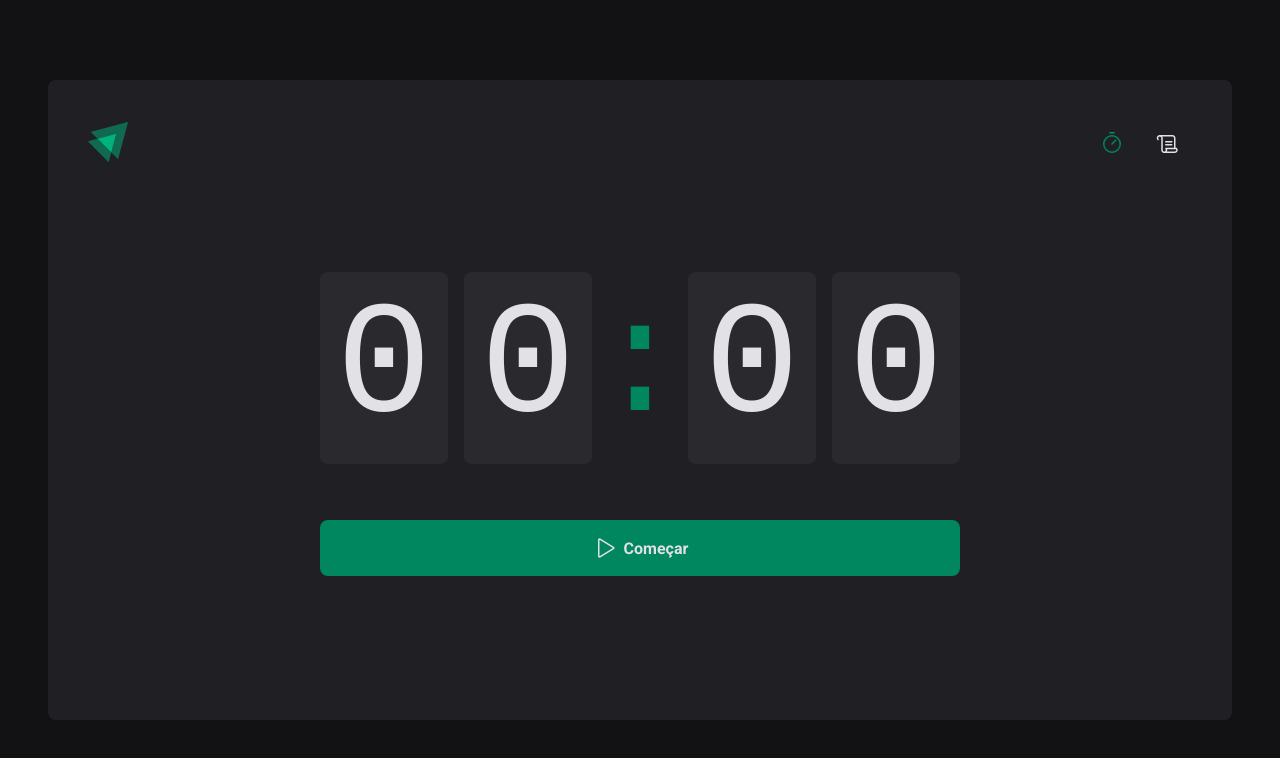
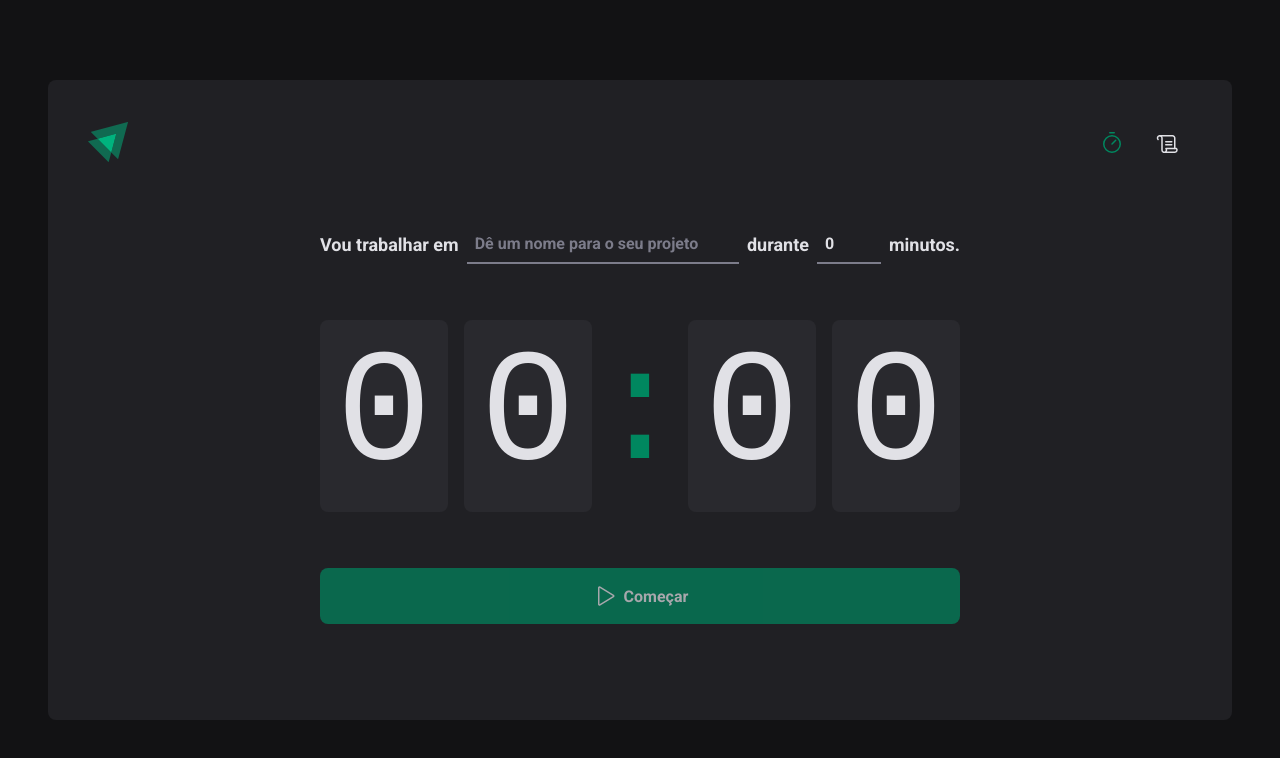
Before and after one commit to CaioScatolino/02-ignite-timer, a React (Vite) app: page / in a window 1280 px wide. Shown: the top 758 px of the page. Built offline with nearby package versions, Linux system fonts and the light colour scheme.

Commit message:
Atualizando aulas

```diff
--- a/src/pages/Home/components/Countdown/index.tsx
+++ b/src/pages/Home/components/Countdown/index.tsx
@@ -1,12 +1,16 @@
 import { differenceInSeconds } from 'date-fns'
-import { useContext, useEffect, useState } from 'react'
+import { useContext, useEffect } from 'react'
 import { CyclesContext } from '../..'
 import { CountdownContainer, Separator } from './styles'
 
 export function Countdown() {
-  const { activeCycle, activeCycleId, markCurrentCycleAsFinished } =
-    useContext(CyclesContext)
-  const [amountSecondsPassed, setAmountSecondsPassed] = useState(0)
+  const {
+    activeCycle,
+    activeCycleId,
+    markCurrentCycleAsFinished,
+    amountSecondsPassed,
+    setSecondsPassed,
+  } = useContext(CyclesContext)
 
   const totalSeconds = activeCycle ? activeCycle.minutesAmount * 60 : 0
 
@@ -21,10 +25,10 @@
 
         if (secondsDifference >= totalSeconds) {
           markCurrentCycleAsFinished()
-          setAmountSecondsPassed(totalSeconds)
+          setSecondsPassed(totalSeconds)
           clearInterval(interval)
         } else {
-          setAmountSecondsPassed(secondsDifference)
+          setSecondsPassed(secondsDifference)
         }
       }, 1000)
     }
@@ -32,7 +36,13 @@
     return () => {
       clearInterval(interval)
     }
-  }, [activeCycle, activeCycleId, totalSeconds, markCurrentCycleAsFinished])
+  }, [
+    activeCycle,
+    activeCycleId,
+    totalSeconds,
+    markCurrentCycleAsFinished,
+    setSecondsPassed,
+  ])
 
   const currentSeconds = activeCycle ? totalSeconds - amountSecondsPassed : 0
 
--- a/src/pages/Home/components/newCycleForm/index.tsx
+++ b/src/pages/Home/components/newCycleForm/index.tsx
@@ -1,27 +1,12 @@
 import { FormContainer, MinutesAmountInput, TaskInput } from './styles'
-import * as zod from 'zod'
-import { useForm } from 'react-hook-form'
-import { zodResolver } from '@hookform/resolvers/zod'
+import { useFormContext } from 'react-hook-form'
+import { useContext } from 'react'
+import { CyclesContext } from '../..'
 
+export function NewCycleForm() {
+  const { activeCycle } = useContext(CyclesContext)
+  const { register } = useFormContext()
 
-
-const newCycleFormValidationSchema = zod.object({
-  task: zod.string().min(1, 'Informe a tarefa'),
-  minutesAmount: zod
-    .number()
-    .min(1, 'O valor precisa ser de no mínimo 5 min')
-    .max(60, 'O ciclo precisa ser de no máximo 60 min'),
-})
-type newCycleFormData = zod.infer<typeof newCycleFormValidationSchema>
-
-const { register, handleSubmit, watch, reset } = useForm<newCycleFormData>({
-  resolver: zodResolver(newCycleFormValidationSchema),
-  defaultValues: {
-    task: '',
-    minutesAmount: 0,
-  },
-})
-export function NewCycleForm() {
   return (
     <FormContainer>
       <label htmlFor="task">Vou trabalhar em</label>
--- a/src/pages/Home/index.tsx
+++ b/src/pages/Home/index.tsx
@@ -1,9 +1,8 @@
 import { HandPalm, Play } from 'phosphor-react'
-import { useForm } from 'react-hook-form'
+import { FormProvider, useForm } from 'react-hook-form'
 import { zodResolver } from '@hookform/resolvers/zod'
-import { createContext, useEffect, useState } from 'react'
+import { createContext, useState } from 'react'
 import * as zod from 'zod'
-import { differenceInSeconds } from 'date-fns'
 
 import {
   HomeContainer,
@@ -32,16 +31,42 @@
 interface CycleContextType {
   activeCycle: Cycle | undefined
   activeCycleId: string | null
+  amountSecondsPassed: number
   markCurrentCycleAsFinished: () => void
+  setSecondsPassed: (seconds: number) => void
 }
 
 export const CyclesContext = createContext({} as CycleContextType)
 
+const newCycleFormValidationSchema = zod.object({
+  task: zod.string().min(1, 'Informe a tarefa'),
+  minutesAmount: zod
+    .number()
+    .min(1, 'O valor precisa ser de no mínimo 5 min')
+    .max(60, 'O ciclo precisa ser de no máximo 60 min'),
+})
+type newCycleFormData = zod.infer<typeof newCycleFormValidationSchema>
+
 export function Home() {
   const [cycles, setCycles] = useState<Cycle[]>([])
   const [activeCycleId, setActiveCycleId] = useState<string | null>(null)
+  const [amountSecondsPassed, setAmountSecondsPassed] = useState(0)
+
+  const newCycleForm = useForm<newCycleFormData>({
+    resolver: zodResolver(newCycleFormValidationSchema),
+    defaultValues: {
+      task: '',
+      minutesAmount: 0,
+    },
+  })
+
+  const { handleSubmit, reset, watch } = newCycleForm
 
   const activeCycle = cycles.find((cycle) => cycle.id === activeCycleId)
+
+  function setSecondsPassed(seconds: number) {
+    setAmountSecondsPassed(seconds)
+  }
 
   function markCurrentCycleAsFinished() {
     setCycles((state) =>
@@ -55,19 +80,19 @@
     )
   }
 
-  // function handleCreateNewCycle(data: newCycleFormData) {
-  //   const newCycle: Cycle = {
-  //     id: String(new Date().getTime()),
-  //     task: data.task,
-  //     minutesAmount: data.minutesAmount,
-  //     startDate: new Date(),
-  //   }
+  function handleCreateNewCycle(data: newCycleFormData) {
+    const newCycle: Cycle = {
+      id: String(new Date().getTime()),
+      task: data.task,
+      minutesAmount: data.minutesAmount,
+      startDate: new Date(),
+    }
 
-  //   setCycles((oldState) => [...oldState, newCycle])
-  //   setActiveCycleId(newCycle.id)
-  //   setAmountSecondsPassed(0)
-  //   reset()
-  // }
+    setCycles((oldState) => [...oldState, newCycle])
+    setActiveCycleId(newCycle.id)
+    setAmountSecondsPassed(0)
+    reset()
+  }
 
   function handleInterruptCycle() {
     setCycles((state) =>
@@ -83,16 +108,24 @@
   }
 
   // observar o campo de task em tempo real com o watch
-  // const task = watch('task')
-  // const isSubmitDisabled = !task
+  const task = watch('task')
+  const isSubmitDisabled = !task
 
   return (
     <HomeContainer>
-      <form /*onSubmit={handleSubmit(handleCreateNewCycle)}*/>
+      <form onSubmit={handleSubmit(handleCreateNewCycle)}>
         <CyclesContext.Provider
-          value={{ activeCycle, activeCycleId, markCurrentCycleAsFinished }}
+          value={{
+            activeCycle,
+            activeCycleId,
+            markCurrentCycleAsFinished,
+            amountSecondsPassed,
+            setSecondsPassed,
+          }}
         >
-          {/* <NewCycleForm /> */}
+          <FormProvider {...newCycleForm}>
+            <NewCycleForm />
+          </FormProvider>
           <Countdown />
         </CyclesContext.Provider>
 
@@ -101,7 +134,7 @@
             <HandPalm size={24} /> Interromper
           </StopCountdownButton>
         ) : (
-          <StartCountdownButton type="submit" /*disabled={isSubmitDisabled}*/>
+          <StartCountdownButton type="submit" disabled={isSubmitDisabled}>
             <Play size={24} /> Começar
           </StartCountdownButton>
         )}
```
